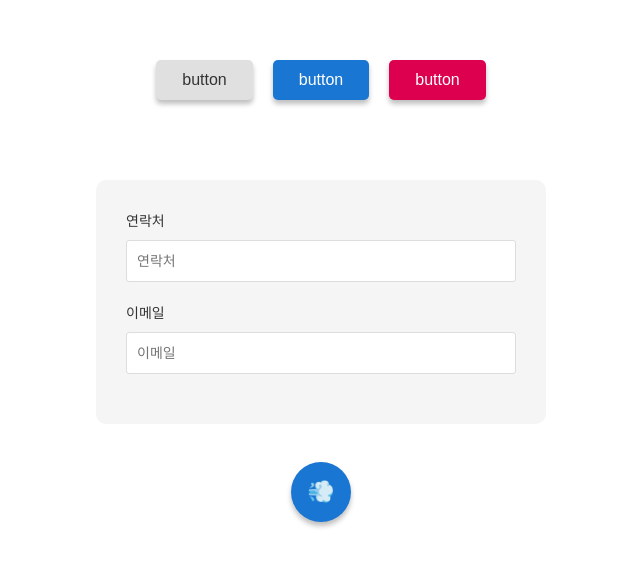
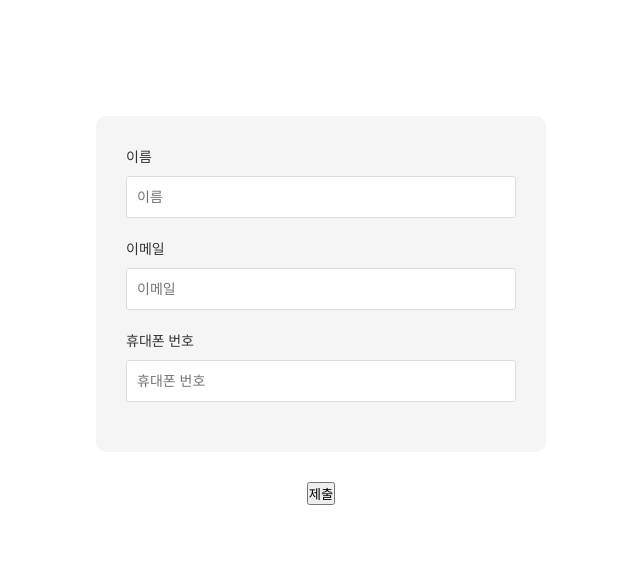
Before and after one commit to forJihye/react-form-components, a React app: page / in a window 1280 px wide. Shown: the part 105-672 px from the top of the page, without its empty margins (319-959 px from the left). Built offline with nearby package versions, Linux system fonts and the light colour scheme.

Commit message:
form HOC 중간저장

```diff
--- a/src/App.js
+++ b/src/App.js
@@ -1,30 +1,63 @@
 import React, { useState } from 'react'
-import Button from './components/Button'
-import FormValidation from './components/FormValidation'
-import Progress from './components/Progress'
+// import Button from './components/Button'
+// import FormValidation from './components/FormValidation'
+// import Progress from './components/Progress'
+// import FieldForm from './components/form/FieldForm'
+import Input from './components/form/Input'
+import Button from './components/form/Button'
+import { FormProvider } from './components/form/FormContext'
+
+const REGEX_EMAIL = /^(([^<>()[\]\\.,;:\s@\"]+(\.[^<>()[\]\\.,;:\s@\"]+)*)|(\".+\"))@((\[[0-9]{1,3}\.[0-9]{1,3}\.[0-9]{1,3}\.[0-9]{1,3}\])|(([a-zA-Z\-0-9]+\.)+[a-zA-Z]{2,}))$/
 
 const App = () => {
-  const [validated, setValidated] = useState('')
-  const handleValidated = () => {
-    // setValidated('was-validated')
-  }
+  // const [validated, setValidated] = useState('')
+  // const handleValidated = () => {
+  //   setValidated('was-validated')
+  // }
 
   return <>
+    <FormProvider>
+      <div className="form-wrap">
+        <Input
+          type="text"
+          name="name"
+          label="이름"
+          validate={(value) => Boolean(value.length)}
+          feedback="이름을 입력하세요"
+        ></Input>
+        <Input
+          type="text"
+          name="email"
+          label="이메일"
+          validate={(value) => REGEX_EMAIL.test(value)}
+          feedback="이메일을 입력하세요"
+        ></Input>
+        <Input
+          type="text"
+          name="phone"
+          label="휴대폰 번호"
+          validate={(value) => Boolean(value.length)}
+          feedback="휴대폰 번호을 입력하세요"
+        ></Input>
+      </div>
+      <Button formSand={() => console.log('hi')}></Button>
+    </FormProvider>
+    {/* <div className="form-wrap">
+      <FieldForm></FieldForm>
+    </div>
     <div className="ripple-button">
       <Button variant="default">button</Button>
       <Button variant="primary">button</Button>
       <Button variant="danger">button</Button>
     </div>
-
-    <div className="form-wrap">
-      <FormValidation validated={validated}>
-        {/* <Button variant="primary" onClick={handleValidated}>submit</Button> */}
-      </FormValidation>
-    </div>
-
     <div className="progress-wrap">
       <Progress>💨</Progress>
     </div>
+    <div className="form-wrap">
+      <FormValidation validated={validated}>
+        <Button variant="primary" onClick={handleValidated}>submit</Button>
+      </FormValidation>
+    </div> */}
   </>
 }
 
--- a/src/components/Button.js
+++ b/src/components/Button.js
@@ -6,7 +6,7 @@ const Circle = ({style}) => {
   return <span className="button-circle" style={style}></span>
 }
 
-const Button = ({children, variant, onClick}) => {
+const Button = ({children, variant, onClick, type}) => {
   const [circles, setCircles] = useState([])
   const button = useRef(null)
 
@@ -27,11 +27,16 @@ const Button = ({children, variant, onClick}) => {
     setCircles(prev => [...prev, {count: ++i, style: circleStyle}])
     setTimeout(setCircles, 500, prev => prev.slice(1))
 
-    if(typeof onClick === 'function') onClick()
+    if(typeof onClick === 'function') onClick(event)
   }
 
   return <>
-    <button ref={button} onClick={handleClick} className={variant}>
+    <button
+      ref={button}
+      type={type}
+      onClick={handleClick}
+      className={variant}
+    >
       {children}
       {circles.map(({count, style}) => <Circle key={`button-circle-${count}`} style={style}></Circle>)}
     </button>
--- /dev/null
+++ b/src/components/form/Button.js
@@ -0,0 +1,13 @@
+import React, { useState } from 'react'
+import { withFormContext } from './FormContext'
+
+const Button = ({formSand}) => {
+  return <>
+    <button
+      type="submit"
+      onClick={() => formSand()}
+    >제출</button>
+  </>
+}
+
+export default withFormContext(Button)
--- /dev/null
+++ b/src/components/form/FieldForm.js
@@ -0,0 +1,63 @@
+import React, { useState } from 'react'
+import Button from '../Button'
+
+const REGEX_EMAIL = /^(([^<>()[\]\\.,;:\s@\"]+(\.[^<>()[\]\\.,;:\s@\"]+)*)|(\".+\"))@((\[[0-9]{1,3}\.[0-9]{1,3}\.[0-9]{1,3}\.[0-9]{1,3}\])|(([a-zA-Z\-0-9]+\.)+[a-zA-Z]{2,}))$/
+
+const RenderField = ({type, label, name, onBlur, feedback}) => {
+  const [invaild, setInvaild] = useState(false)
+  return <>
+    <div style={{marginBottom: '20px'}}>
+      <label htmlFor={name}>{label}</label>
+      <input
+        type={type}
+        id={name}
+        name={name}
+        placeholder={label}
+        className="form-control"
+        // onBlur={(ev) => onBlur(ev) ? setInvaild(true) : setInvaild(false)}
+        onBlur={(ev) => setInvaild(onBlur(ev))}
+      />
+      {invaild && <div className="feedback">{feedback}</div>}
+    </div>
+  </>
+}
+
+const FieldForm = ({}) => {
+  const emailInvalid = ev => !REGEX_EMAIL.test(ev.target.value)
+  const valueInvalid = ev => ev.target.value === ''
+
+  return <>
+    <form>
+      <RenderField
+        name="email"
+        type="text"
+        label="이메일"
+        feedback="이메일 주소를 정확하게 입력하세요."
+        onBlur={emailInvalid}
+      ></RenderField>
+      <RenderField
+        name="name"
+        type="text"
+        label="이름"
+        feedback="이름을 입력하세요."
+        onBlur={valueInvalid}
+      ></RenderField>
+      <RenderField
+        name="phone"
+        type="tel"
+        label="연락처"
+        feedback="연락처를 입력하세요."
+        onBlur={valueInvalid}
+      ></RenderField>
+    </form>
+
+    <div className="ripple-button" style={{marginBottom: '0'}}>
+      <Button
+        type="submit"
+        variant="primary"
+      >제출</Button>
+    </div>
+  </>
+}
+
+export default FieldForm
--- /dev/null
+++ b/src/components/form/FormContext.js
@@ -0,0 +1,42 @@
+import React, { createContext, useState } from 'react'
+
+const FormContext = createContext()
+
+export const FormProvider = props => {
+  const [state, setState] = useState({})
+  const value = {
+    state,
+    setState: data => setState(Object.assign(state, data))
+  }
+
+  return <>
+    <FormContext.Provider
+      {...props}
+      value={value}
+    ></FormContext.Provider>
+  </>
+}
+
+export const withFormContext = WrappedComponent => props => {
+  return <>
+    <FormContext.Consumer>
+      {
+        ({state, setState}) => {
+          const validate = props.validate
+          ? (value) => {
+            const result = props.validate(value)
+            setState({[props.name]: result})
+            console.log(state)
+            return state
+          }
+          : () => true
+
+          return <WrappedComponent
+            {...props}
+            validate={validate}
+          ></WrappedComponent>
+        }
+      }
+    </FormContext.Consumer>
+  </>
+}
--- /dev/null
+++ b/src/components/form/Input.js
@@ -0,0 +1,21 @@
+import React, { useState } from 'react'
+import { withFormContext } from './FormContext'
+
+const Input = ({name, label, type, feedback, validate}) => {
+  const [invalid, setInvalid] = useState(false)
+  return <div style={{marginBottom: '20px'}}>
+    <label htmlFor={name}>{label}</label>
+    <input
+      type={type}
+      name={name}
+      id={name}
+      placeholder={label}
+      onBlur={({target}) => setInvalid(!validate(target.value))}
+      className="form-control"
+      autoComplete="off"
+    />
+    {invalid && <div className="feedback">{feedback}</div>}
+  </div>
+}
+
+export default withFormContext(Input)
--- a/src/main.scss
+++ b/src/main.scss
@@ -102,7 +102,7 @@ button:focus, button:active {
   background-color: #f5f5f5;
   border-radius: 10px;
 }
-form {
+
 .form-group {
   position: relative;
   margin-bottom: 20px;
@@ -132,6 +132,7 @@ form {
   font-size: 13px;
   margin-top: 5px;
   box-sizing: border-box;
+  color: rgb(220, 0, 78);
 }
 .valid-feedback {
   color: #4caf50;
@@ -140,13 +141,12 @@ form {
   color: rgb(220, 0, 78);
 }
 
-  &.was-validated {
+form.was-validated {
   .form-control:valid {
     border-color: #4caf50;
   }
   .form-control:invalid  {
     border-color: rgb(220, 0, 78);
-    }
   }
 }
 
```
Lines whose indentation alone changed are shown as unchanged.
